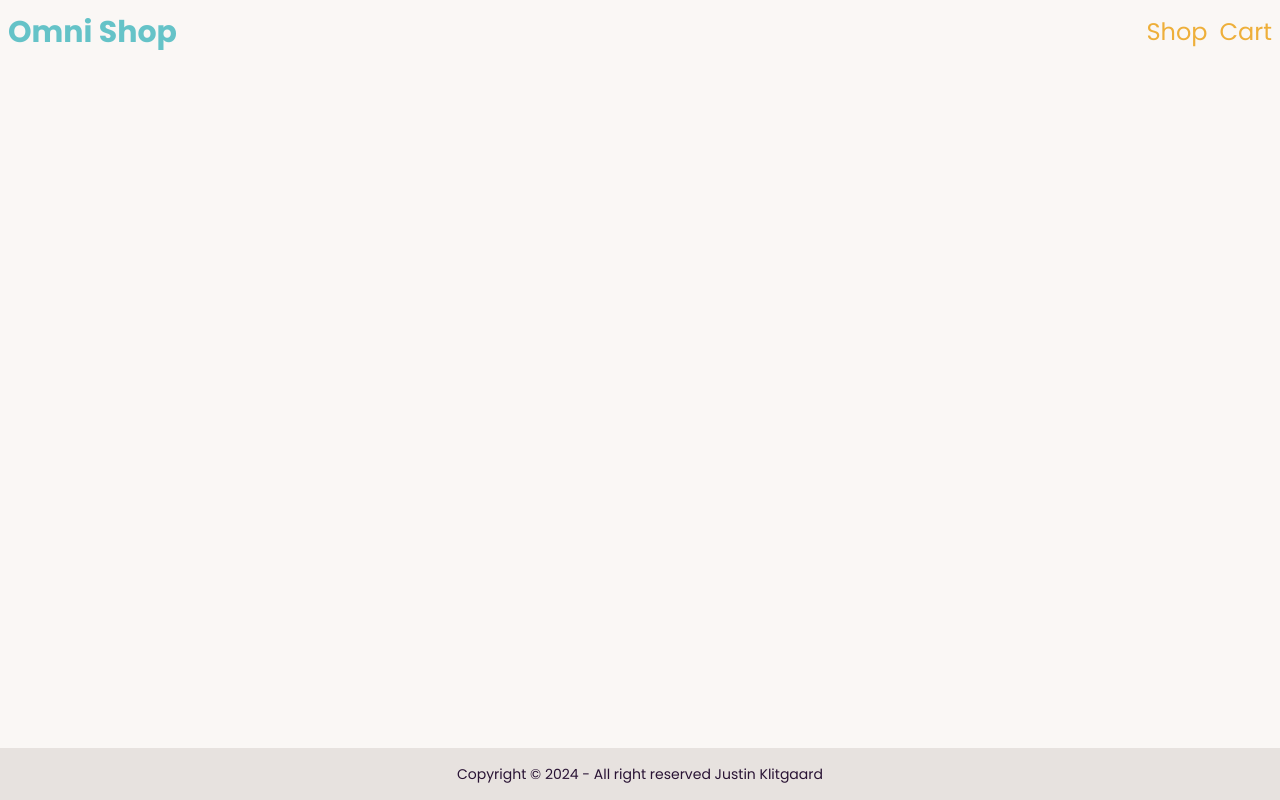
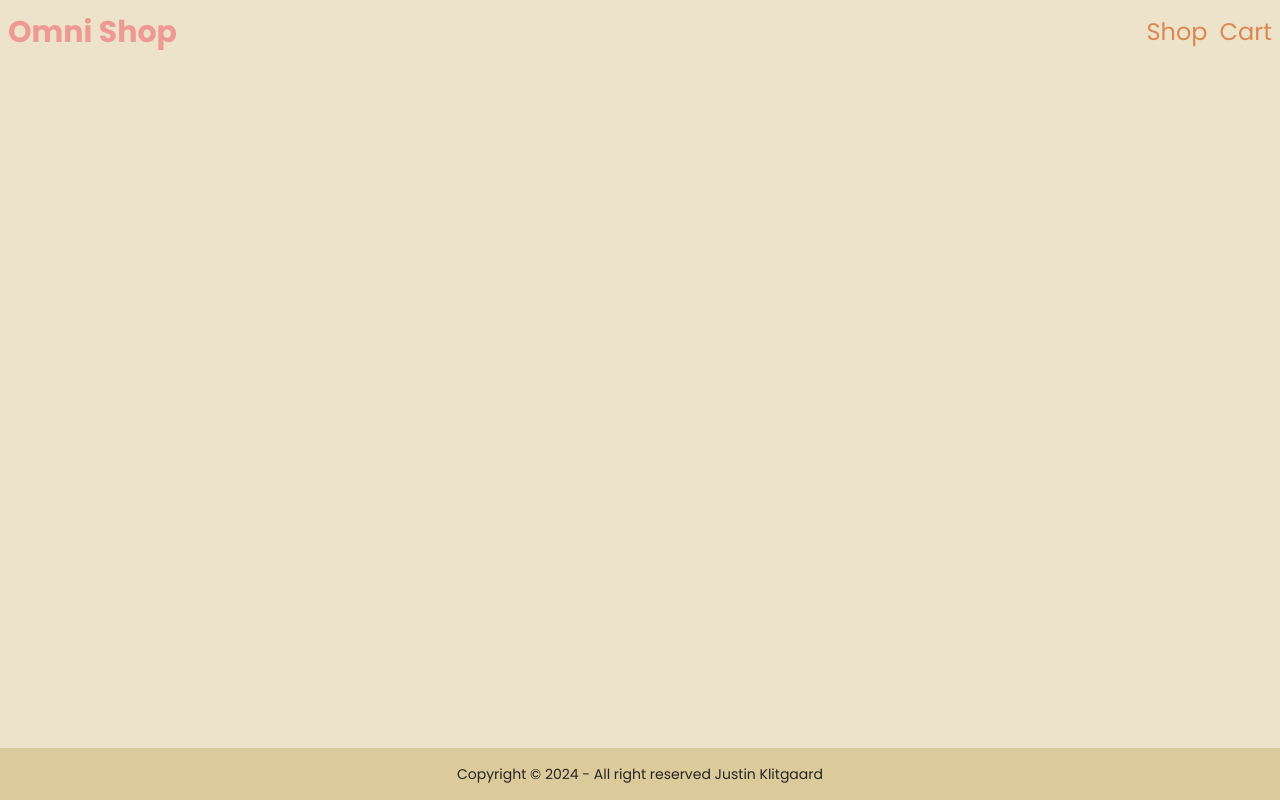
Before and after one commit to Justin-K-Ellis/omni-store, a React (Vite) app: page / in a window 1280 px wide. Built offline with nearby package versions, Linux system fonts and the light colour scheme.

Commit message:
Add DaisyUI themes.

```diff
--- a/index.html
+++ b/index.html
@@ -1,5 +1,5 @@
 <!DOCTYPE html>
-<html lang="en" data-theme="cupcake">
+<html lang="en" data-theme="retro">
   <head>
     <meta charset="UTF-8" />
     <link rel="icon" type="image/svg+xml" href="/vite.svg" />
--- a/tailwind.config.js
+++ b/tailwind.config.js
@@ -6,6 +6,39 @@
   },
   plugins: [require("daisyui")],
   daisyui: {
-    themes: ["pastel", "cupcake"],
+    themes: [
+      "light",
+      "dark",
+      "cupcake",
+      "bumblebee",
+      "emerald",
+      "corporate",
+      "synthwave",
+      "retro",
+      "cyberpunk",
+      "valentine",
+      "halloween",
+      "garden",
+      "forest",
+      "aqua",
+      "lofi",
+      "pastel",
+      "fantasy",
+      "wireframe",
+      "black",
+      "luxury",
+      "dracula",
+      "cmyk",
+      "autumn",
+      "business",
+      "acid",
+      "lemonade",
+      "night",
+      "coffee",
+      "winter",
+      "dim",
+      "nord",
+      "sunset",
+    ],
   },
 };
```
